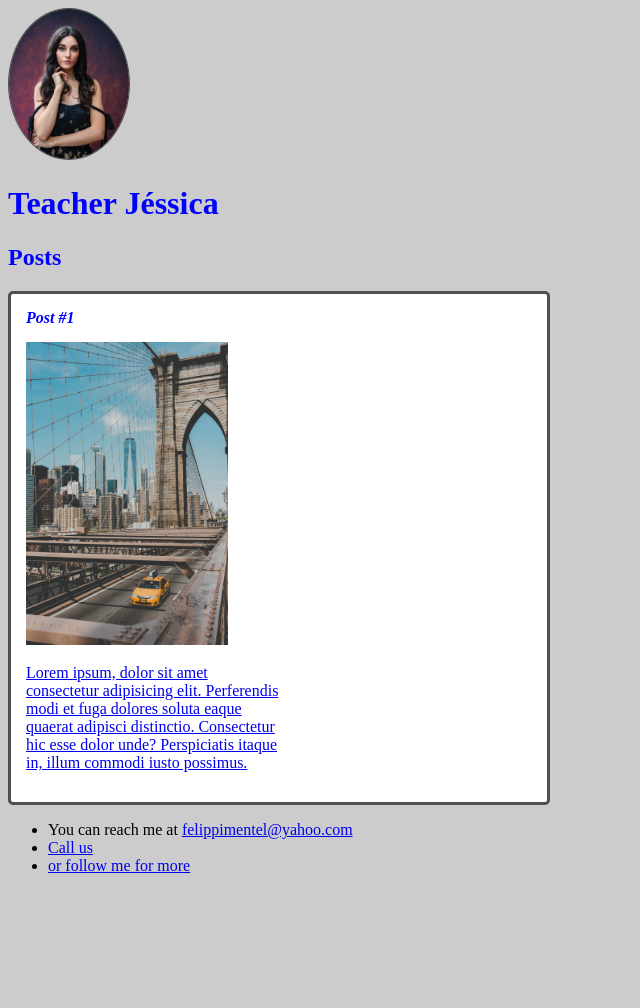
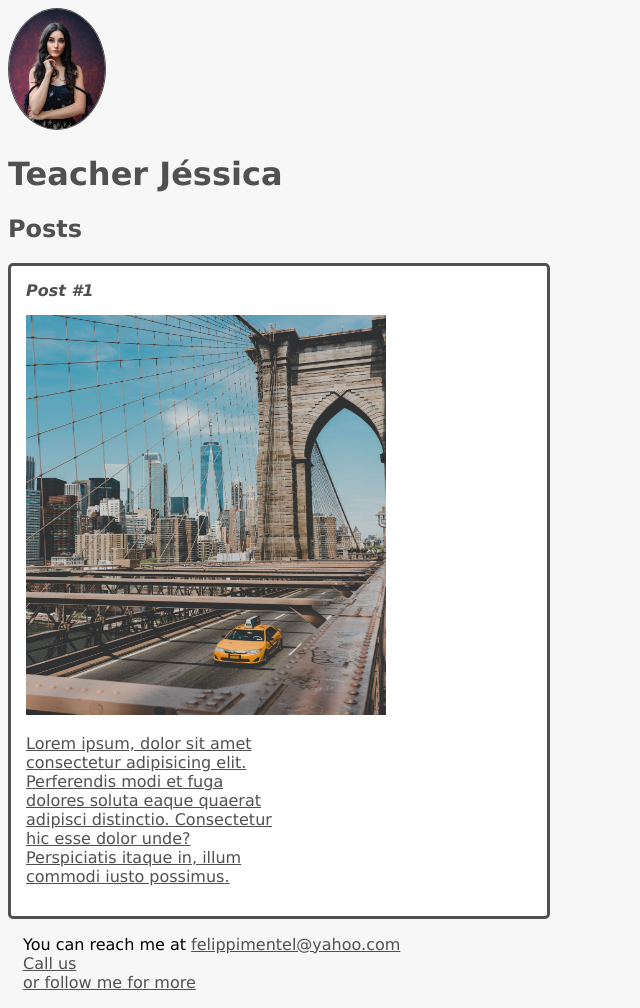
Before and after one commit to Fpimentel21/ProjetoPessoalGithub, a plain HTML site: page index.html in a window 1280 px wide. Shown: the whole page, without its empty margins (0-640 px from the left). Before the commit the page ends 891 px from the top, so only its background shows below. Drawn offline with Linux system fonts and the light colour scheme.

Commit message:
alterações de estilo CCS e novas configurações de class's

```diff
--- a/index.html
+++ b/index.html
@@ -38,7 +38,7 @@
     </main>
 
     <footer>
-        <ul>
+        <ul class="contacts_list">
             <li>You can reach me at <a href="mailto: felippimentel@yahoo.com"> felippimentel@yahoo.com</a></li>
             <li> <a href="tell:+55(91)99314-xxxx">Call us</a> </li>
             <li> <a href="https://www.linkedin.com/in/luiz-felipe-pimentel-saraiva-813b54229/" target="_blank"> or follow me for more</a></li>
--- a/style.css
+++ b/style.css
@@ -1,18 +1,29 @@
 body {
-    background: #ccc;
+    background: #f7f7f7;
+    font-family: verdana;
+
 }
 
 .photo {
     border: 1px solid #505050;
     border-radius: 50%;
-    max-width: 150px;
-    max-height: 150px;
+    max-width: 15vh;
+    max-height: 15vh;
 }
 
 #tittle, .subtitle, .post_title {
-    color: blue;
+    color: #505050;
+}
 
+.tittle {
+    font-size: 40px;
+    text-transform: uppercase;
 }
+
+a {
+    color: #505050;
+}
+
 
 .post_title {
     font-size: 16px;
@@ -39,6 +50,12 @@ body {
 
 .post_image {
     margin-bottom: 15px;
-    width: 40%;
-    height: 10%;
+    width: 45vh;
+    height: 50vh;
 }
+
+.contacts_list {
+    padding-left: 15px;
+    list-style-type: none;
+
+}
```
